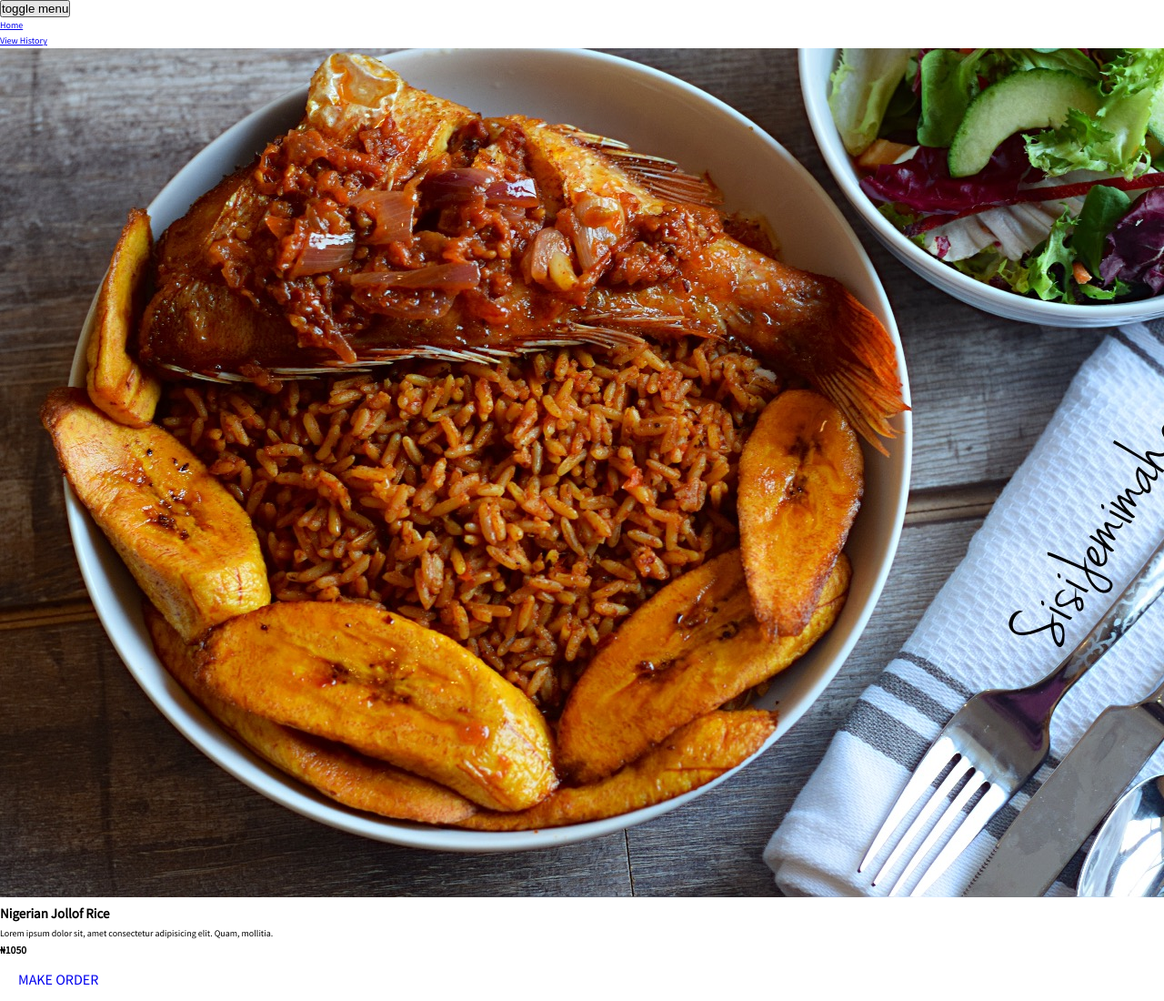
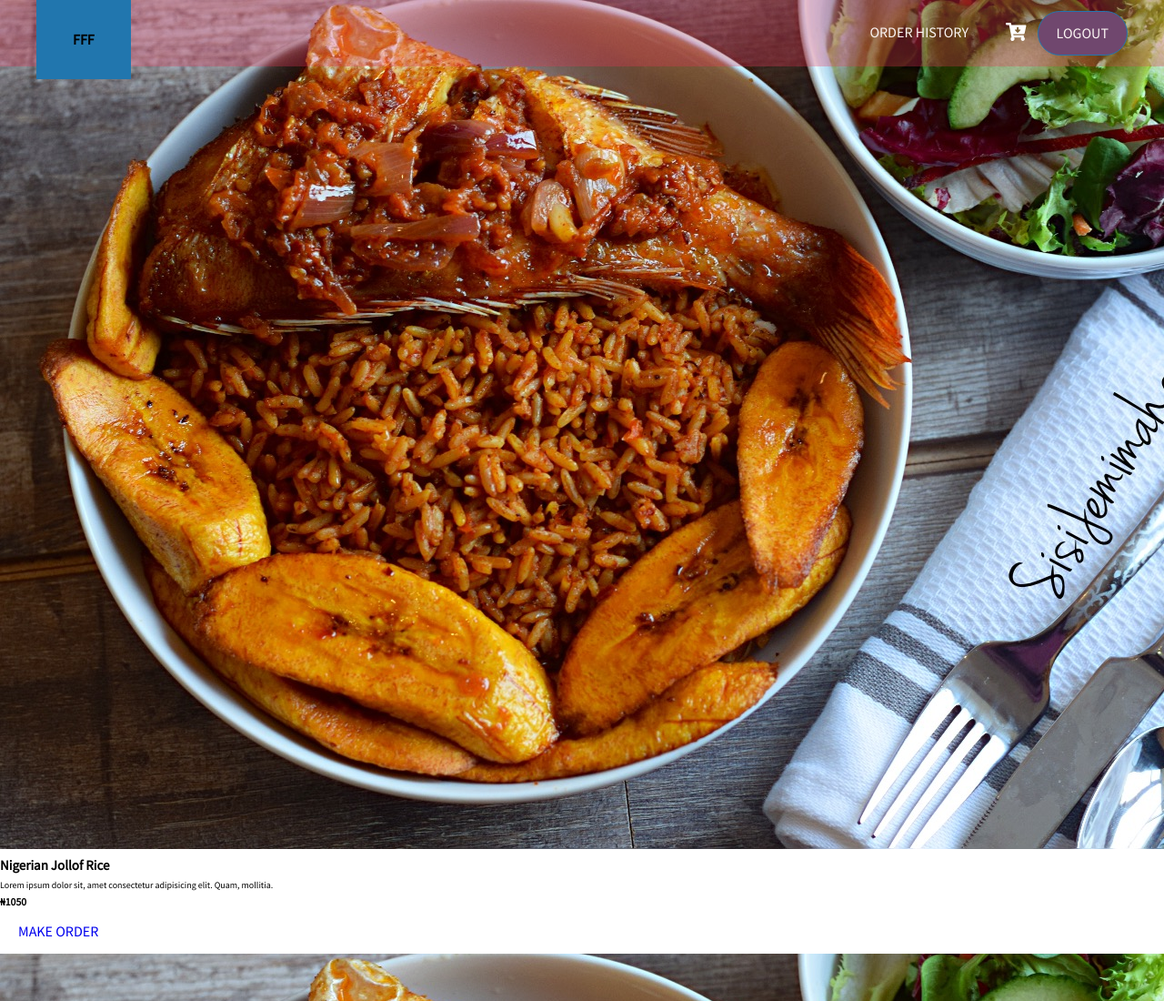
Before and after one commit to haywhyze/fast-food-fast, a website: page UI/menu.html in a window 1280 px wide. Shown: the top 1100 px of the page at 91% size. Drawn offline with Linux system fonts and the light colour scheme.

Commit message:
fixed menu pages header

```diff
--- a/UI/menu.html
+++ b/UI/menu.html
@@ -8,27 +8,24 @@
     <title>Fast-Food-Fast | Home</title>
     <link rel="stylesheet" href="./css/style.css">
     <link href="https://fonts.googleapis.com/css?family=Source+Sans+Pro:200,300,400" rel="stylesheet">
+    <script defer src="https://use.fontawesome.com/releases/v5.3.1/js/all.js" integrity="sha384-kW+oWsYx3YpxvjtZjFXqazFpA7UP/MbiY4jvs+RWZo2+N94PFZ36T6TFkc9O3qoB" crossorigin="anonymous"></script>
 </head>
 
 <body>
     <div class="container">
-        <header>
-            <nav class="menu" id="main-menu">
-
-                <button class="menu-toggle" id="toggle-menu">
-                            toggle menu
-                        </button>
-                <div class="menu-dropdown">
-                    <ul class="nav-menu">
-                        <li>
-                            <a href="./index.html">Home</a>
-                        </li>
-
-                        <li>
-                            <a href="./history.html">View History</a>
-                        </li>
-                    </ul>
-                </div>
+        <header class="header">
+            <div class="header__logo-box">
+                <!-- <img class="header__logo" src="" alt="Logo" srcset=""> -->
+                <h3 class="heading-tertiary">fFf</h3>
+            </div>
+            <div class="header__btn-container">
+                <i class="fas fa-cart-arrow-down btn"></i>
+                <a href="./signup.html" class="btn btn--alt">Logout</a>
+            </div>
+            <nav class="primary-nav primary-nav--pull-right">
+                <ul>
+                    <li><a class="btn" href="#history">Order History</a></li>
+                </ul>
             </nav>
         </header>
         <div class="menu-container">
--- a/UI/sass/base/_typography.scss
+++ b/UI/sass/base/_typography.scss
@@ -49,3 +49,10 @@ body {
         margin-bottom: 3rem;
     }
 }
+
+.fa-cart-arrow-down {
+    font-size: 2rem;
+    margin: 0 1rem;
+    color: white;
+    cursor: pointer;
+}
```
Also changed, not shown: UI/css/style.css.
